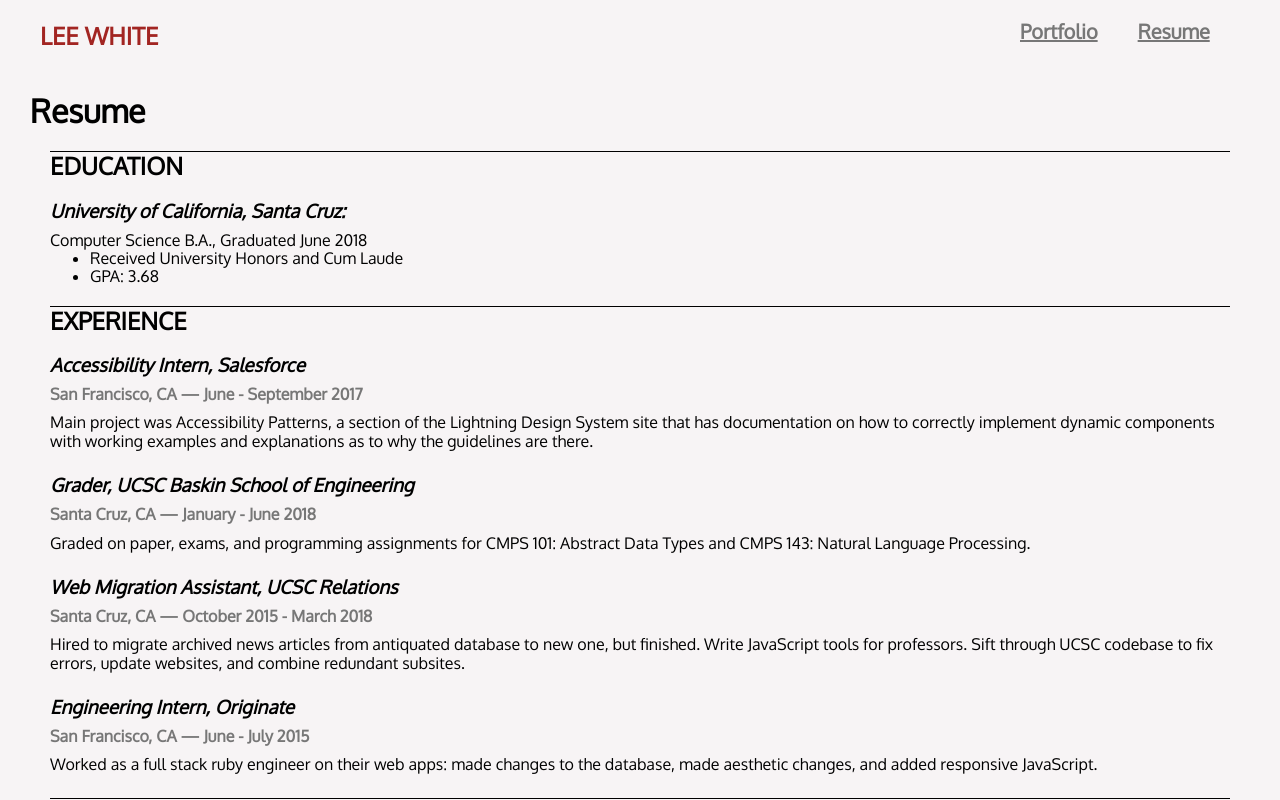
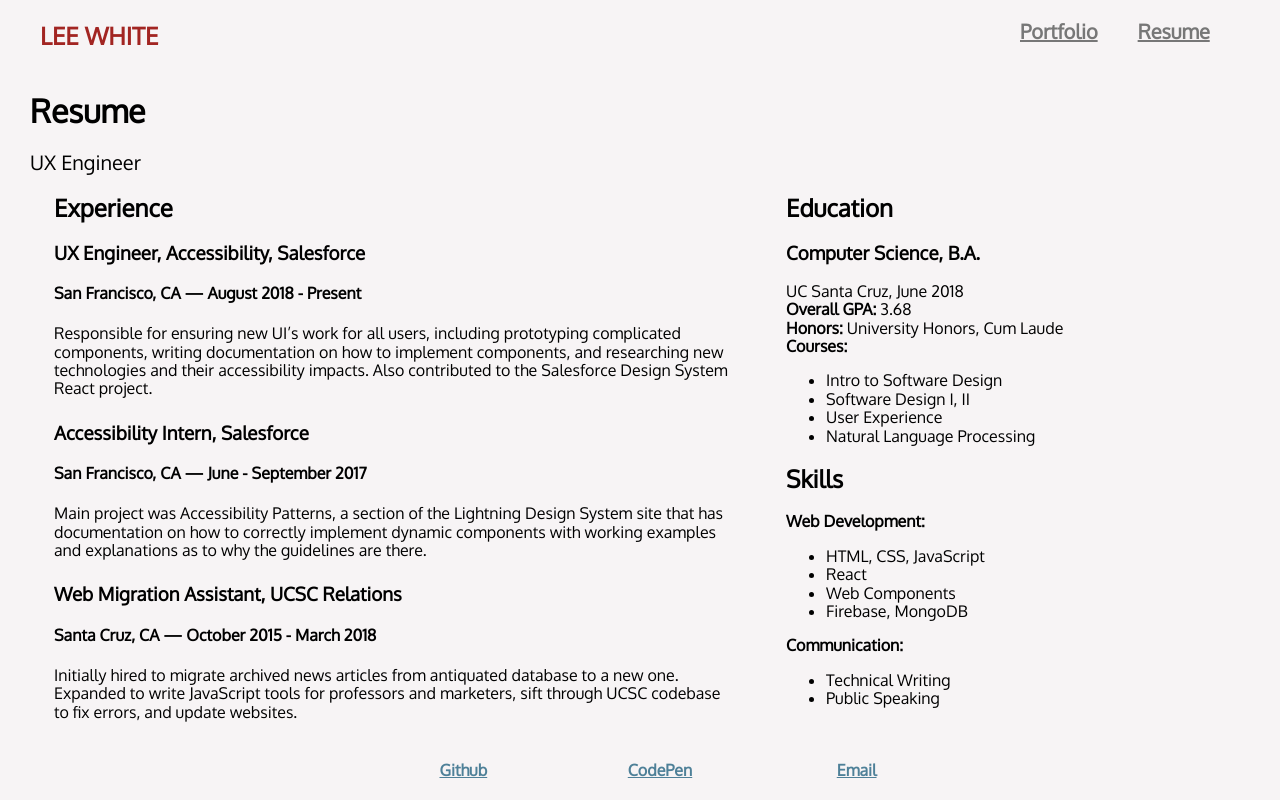
Before and after one commit to shleewhite/shleewhite.github.io, a React (Create React App) app: page /resume in a window 1280 px wide. Shown: the top 800 px of the page. Built offline with nearby package versions, Linux system fonts and the light colour scheme.

Commit message:
updated site

```diff
--- a/src/components/pages/Portfolio.js
+++ b/src/components/pages/Portfolio.js
@@ -6,6 +6,7 @@ import ap_pic from '../../images/a11y_patterns.png';
 import bb_pic from '../../images/button_builder.png';
 import mp_pic from '../../images/marine_plastics.png';
 import gs_pic from '../../images/game_share.png';
+import tq_pic from '../../images/team_quiz.png';
 
 class Card extends Component {
 	componentDidMount() {
@@ -45,7 +46,51 @@ class Portfolio extends Component {
 		return (
 			<main className="pure-u-1">
 				<h1>Portfolio</h1>
+				<h2>Blogs</h2>
+				<ul>
+					<li>
+						<a className="link" href="https://developer.salesforce.com/blogs/2020/01/accessibility-for-web-components.html">
+							Accessibility for Web Components
+						</a>
+						: Salesforce Developers Blog, 1/23/2020
+					</li>
+					<li>
+						<a className="link" href="https://developer.salesforce.com/blogs/2020/01/intro-to-web-components.html">
+							Intro to Web Components
+						</a>
+						: Salesforce Developers Blog, 1/16/2020
+					</li>
+					<li>
+						<a className="link" href="https://admin.salesforce.com/blog/2018/how-to-configure-salesforce-for-your-blind-and-low-vision-users">
+							How to Configure Salesforce for Your Blind & Low Vision Users
+						</a>
+						: with Jesse Hausler, Salesforce Admins Blog, 12/4/2018
+					</li>
+				</ul>
+				<h2>Talks</h2>
+				<ul>
+					<li>
+						<a className="link" href="https://success.salesforce.com/sessions?eventId=a1Q3A000021ea1UUAQ#/session/a2q3A000002BJNf">
+							Salesforce for All: Building Accessible Lightning Web Components
+						</a>
+						: with Sri Kolagani, Dreamforce 2019
+					</li>
+				</ul>
+				<h2>Coding Projects</h2>
 				<div className="pure-g card-container">
+					<Card
+						title="Team Quiz"
+						img={tq_pic}
+						code="https://github.com/salesforce-ux/team-quiz"
+						live="https://team-quiz-5984b.web.app"
+					>
+						<p>
+							Started as a hackday project, it is a game to help all members of an organization or team get to
+							know each other. Users can create a game, have people put their responses to the given questions,
+							and then compete to see who knows the most about their colleagues. It is built wiht ReactJS, Firebase,
+							and Web Components.
+						</p>
+					</Card>
 					<Card
 						title="Marine Plastics Monitor"
 						img={mp_pic}
@@ -54,9 +99,9 @@ class Portfolio extends Component {
 					>
 						<p>
 							Led team of six people over two quarters to create a site for the Santa Cruz based
-							non-profit <a href="https://cleanoceansinternational.org/">Clean Oceans International</a>.
+							non-profit <a className="link" href="https://cleanoceansinternational.org/">Clean Oceans International</a>.
 							The site is a database for collecting information about the types and quantaties of marine
-							debris around the world. It is built with ReactJS, D3, MongoDB and uses the Google Maps API and Auth0.
+							debris around the world. It is built with ReactJS, D3, MongoDB, the Google Maps API and Auth0.
 						</p>
 					</Card>
 					<Card
@@ -109,7 +154,7 @@ class Portfolio extends Component {
 						code="https://codepen.io/shleewhite/pen/mVxjdx"
 					>
 						<p>
-							Made for <a href="https://urelations.ucsc.edu/">UCSC Relations</a> to generate uniform images that
+							Made for <a className="link" href="https://urelations.ucsc.edu/">UCSC Relations</a> to generate uniform images that
 							can be used as buttons in email marketing.
 						</p>
 					</Card>
--- a/src/components/pages/Resume.js
+++ b/src/components/pages/Resume.js
@@ -21,17 +21,22 @@ class Resume extends Component {
     return (
       <main className="pure-u-1">
         <h1>Resume</h1>
-        <div className="resume-section">
-          <h2>Education</h2>
-          <h3 className="college">University of California, Santa Cruz:</h3>
-          <p>Computer Science B.A., Graduated June 2018</p>
-          <ul className="grad-info">
-            <li>Received University Honors and Cum Laude</li>
-            <li>GPA: 3.68</li>
-          </ul>
-        </div>
-        <div className="resume-section">
+        <p className="title">UX Engineer</p>
+        <div className="resume-grid">
+          <div className="resume-column">
             <h2>Experience</h2>
+            <ExpSection
+              title="UX Engineer, Accessibility, Salesforce"
+              location="San Francisco, CA"
+              duration="August 2018 - Present"
+            >
+              <p>
+                Responsible for ensuring new UI’s work for all users, including prototyping
+                complicated components, writing documentation on how to implement components,
+                and researching new technologies and their accessibility impacts.
+                Also contributed to the Salesforce Design System React project.
+              </p>
+            </ExpSection>
             <ExpSection
               title="Accessibility Intern, Salesforce"
               location="San Francisco, CA"
@@ -44,53 +49,49 @@ class Resume extends Component {
               </p>
             </ExpSection>
             <ExpSection
-            title="Grader, UCSC Baskin School of Engineering"
-            location="Santa Cruz, CA"
-            duration="January - June 2018"
-          >
-            <p>
-              Graded on paper, exams, and programming assignments for CMPS 101: Abstract Data Types
-              and CMPS 143: Natural Language Processing.
-            </p>
-          </ExpSection>
-          <ExpSection
               title="Web Migration Assistant, UCSC Relations"
               location="Santa Cruz, CA"
               duration="October 2015 - March 2018"
             >
               <p>
-              Hired to migrate archived news articles from antiquated database to new one, but finished.
-              Write JavaScript tools for professors. Sift through UCSC codebase to fix errors, update websites,
-              and combine redundant subsites.
-            </p>
-          </ExpSection>
-          <ExpSection
-            title="Engineering Intern, Originate"
-            location="San Francisco, CA"
-            duration="June - July 2015"
-          >
-            <p>
-              Worked as a full stack ruby engineer on their web apps:
-              made changes to the database, made aesthetic changes, and added responsive JavaScript.
+                Initially hired to migrate archived news articles from antiquated database to a new one.
+                Expanded to write JavaScript tools for professors and marketers, sift through UCSC codebase
+                to fix errors, and update websites.
               </p>
             </ExpSection>
           </div>
-        <div className="resume-section">
-          <h2>Skills</h2>
-          <h3>Technical</h3>
+          <div className="resume-column">
+            <h2>Education</h2>
+            <h3>Computer Science, B.A.</h3>
+            <p className="college">UC Santa Cruz, June 2018</p>
+            <p><strong>Overall GPA:</strong> 3.68</p>
+            <p><strong>Honors:</strong> University Honors, Cum Laude</p>
+            <p><strong>Courses:</strong></p>
             <ul>
-            <li>Proficient with JavaScript, HTML, CSS, Python</li>
-            <li>Experience with C, Java</li>
-          </ul>
-          <h3>Courses</h3>
-          <ul>
-            <li>Intro to Software Design, Software Design I, II</li>
-            <li>Mobile Applications</li>
+              <li>Intro to Software Design</li>
+              <li>Software Design I, II</li>
               <li>User Experience</li>
               <li>Natural Language Processing</li>
             </ul>
+            <h2>Skills</h2>
+            <p>
+              <strong>Web Development:</strong>
+            </p>
+            <ul>
+              <li>HTML, CSS, JavaScript</li>
+              <li>React</li>
+              <li>Web Components</li>
+              <li>Firebase, MongoDB</li>
+            </ul>
+            <p>
+              <strong>Communication:</strong>
+            </p>
+            <ul>
+              <li>Technical Writing</li>
+              <li>Public Speaking</li>
+            </ul>
           </div>
-        <div className="ref">References Upon Request</div>
+        </div>
       </main>
     );
   }
--- a/src/components/styles/Portfolio.css
+++ b/src/components/styles/Portfolio.css
@@ -32,7 +32,7 @@ p { margin: 0px; }
 	box-shadow: 5px 5px 5px 0px rgba(206,211,220,0.67);
 }
 
-.card a {
+.link {
 	color: #4E8098;
 	text-decoration: underline;
 	font-weight: bold;
--- a/src/components/styles/Resume.css
+++ b/src/components/styles/Resume.css
@@ -9,32 +9,14 @@
 
 */
 
-.resume-section {
-  margin: 0px 20px 0px 20px;
+.resume-grid {
+	display: grid;
+	grid-template-columns: 60% auto;
 }
 
-
-.resume-section h2 {
-  border-top: black 1px solid;
-  text-transform: uppercase;
-}
-
-.resume-section h3 {
-	font-style: italic;
-	margin-bottom: 0.5em;
-}
-
-.resume-section h4 {
-	color: #777;
-	margin-top: 0px;
-	margin-bottom: 10px;
-}
-
-.resume-section h5, .resume-section div h5 {
-	font-weight: bold;
-	font-size: 1em;
-	margin-top: 1.25em;
-	margin-bottom: 0px;
+.resume-column {
+	margin-left: 1.5em;
+	margin-right: 1.5em;
 }
 
 .exp-section {
@@ -45,10 +27,6 @@
 	margin-top: 0px;
 }
 
-.ref {
-	font-style: italic;
-	font-weight: bolder;
+.title {
 	font-size: 1.25em;
-	text-align: center;
-	margin-bottom: 1.5em;
 }
```
Also changed, not shown: src/images/team_quiz.png (added), 15 other files (tests, documents, lock files or other folders). Lines whose indentation alone changed are shown as unchanged.
